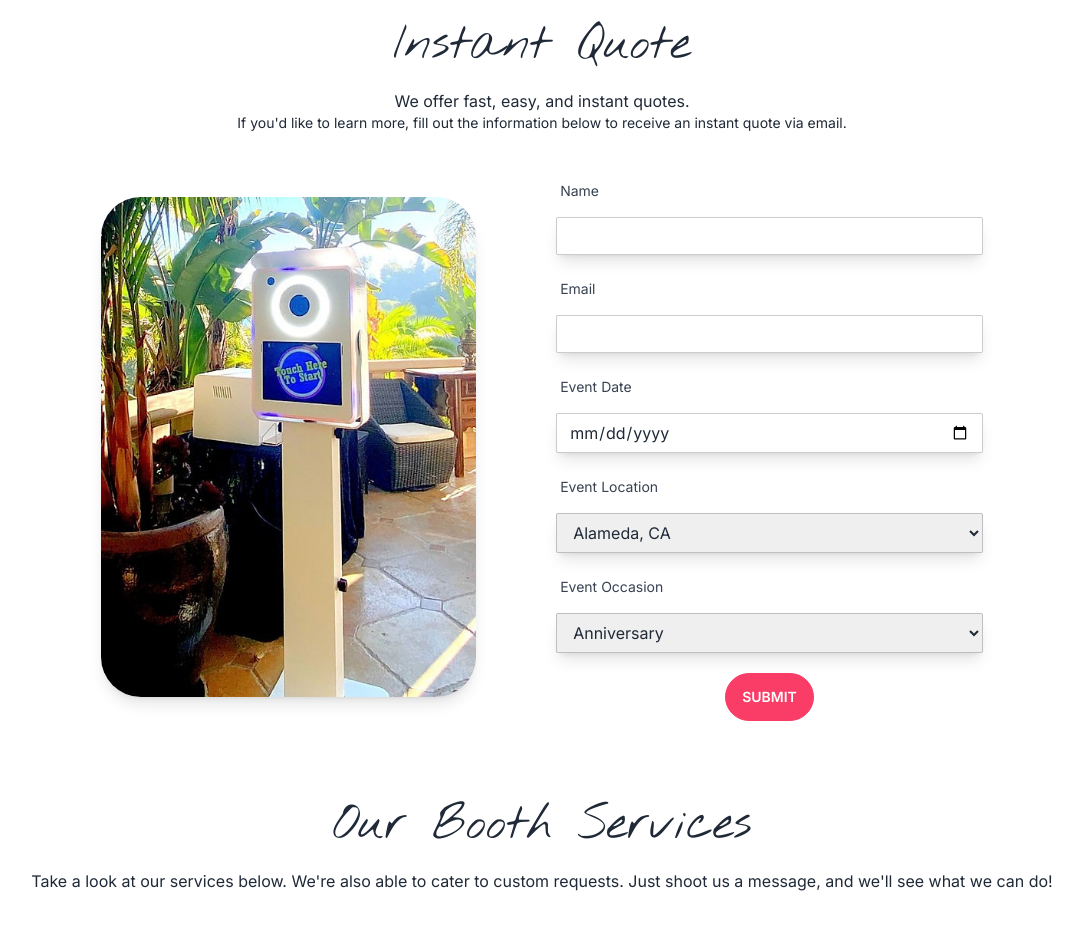
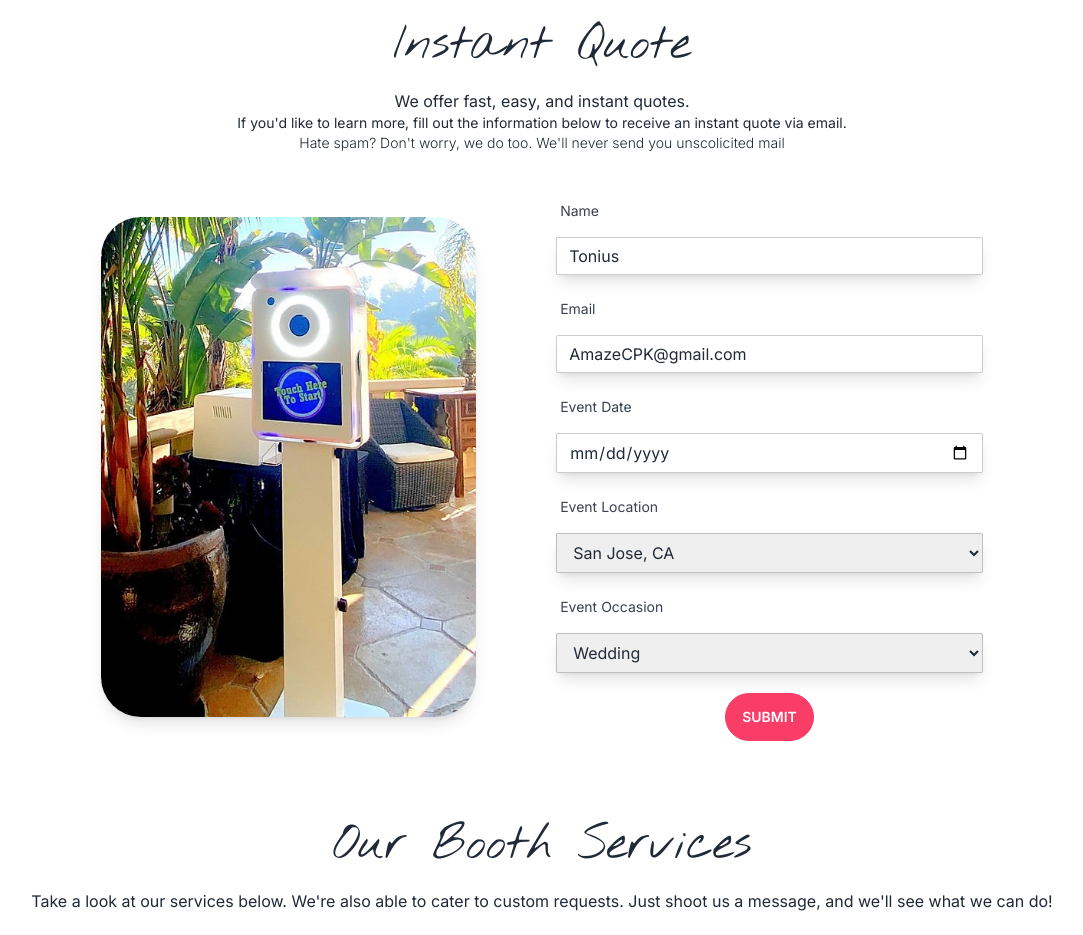
Before and after one commit to ContrerasA/photogram_v2, a Next.js app: page /events/corporate-events in a window 1280 px wide. Shown: the part 4540-5475 px from the top of the page, without its empty margins (98-1181 px from the left). Built offline with nearby package versions, Linux system fonts and the light colour scheme.

Commit message:
contact and quote form updatedw with react-hook-form

```diff
--- a/app/backdrops/page.tsx
+++ b/app/backdrops/page.tsx
@@ -13,10 +13,10 @@ const Gallery = () => {
 		<div className='w-full h-full text-center mt-10'>
 			<p className={`${scriptFont.className} text-6xl mb-5`}>Backdrops</p>
 			<p>Below is a list of backdrops you can choose from for your event</p>
-			<div className='flex flex-col items-center justify-center'>
-				<p className={`${scriptFont.className} text-3xl mt-20`}>Standard Backdrops</p>
+			<div className='flex flex-col items-center justify-center w-3/4 mx-auto'>
+				<p className={`${scriptFont.className} text-5xl mt-20`}>Standard Backdrops</p>
 
-				<div className='flex flex-wrap w-3/4'>
+				<div className='flex flex-wrap justify-center'>
 					{
 						standardBackdrops.map(el => (
 							<div key={el.id} className='flex flex-col items-center p-5'>
@@ -33,9 +33,9 @@ const Gallery = () => {
 			</div>
 
 			<div className='flex flex-col items-center justify-center'>
-				<p className={`${scriptFont.className} text-3xl mt-20`}>Premium Backdrops</p>
+				<p className={`${scriptFont.className} text-5xl mt-20`}>Premium Backdrops</p>
 
-				<div className='flex flex-wrap w-3/4'>
+				<div className='flex justify-center flex-wrap w-3/4'>
 					{
 						premiumBackdrops.map(el => (
 							<div key={el.id} className='flex flex-col items-center p-5'>
--- a/components/Global/RequestQuote.tsx
+++ b/components/Global/RequestQuote.tsx
@@ -1,46 +1,80 @@
 'use client';
 import { scriptFont } from '@/src/Utils/FontUtils'
-import React from 'react'
+import React, { useState } from 'react'
 
 import serviceLocations from '@/src/data/serviceLocations.json'
 import eventOccasions from '@/src/data/eventOccasions.json'
+import { ContactState } from '../about/ContactForm';
+import { useForm } from 'react-hook-form';
+import format from 'date-fns/format';
+import Link from 'next/link';
+import { FaCheck } from 'react-icons/fa';
 
 interface PropTypes {
 	imagePath: string
 }
 
+
 const RequestQuote = (props: PropTypes) => {
+	const [contactState, setContactState] = useState<ContactState>('incomplete');
+	const { register, handleSubmit, watch, formState } = useForm({
+		defaultValues: {
+			name: process.env.NODE_ENV !== 'production' ? 'Tonius' : '',
+			email: process.env.NODE_ENV !== 'production' ? 'AmazeCPK@gmail.com' : '',
+			eventDate: process.env.NODE_ENV !== 'production' ? new Date() : '',
+			eventLocation: process.env.NODE_ENV !== 'production' ? 'San Jose' : '',
+			eventOccasion: process.env.NODE_ENV !== 'production' ? 'Wedding' : '',
+		}
+	});
+
+	const onSubmit = async (data: any) => {
+		setContactState('submitting');
+		data.date = format(new Date(), 'MMMM d, yyy @ h:m:aaa')
+		// let res = await axios.post(`api/contact`, data)
+		console.log(data)
+
+		setTimeout(() => {
+			setContactState('complete');
+		}, 2000);
+	}
+
 	return (
 		<section id='request-quote' className='w-full m-auto flex flex-col items-center mt-20'>
 			<h1 className={`${scriptFont.className} text-5xl my-5`}>Instant Quote</h1>
 			<p className=''>We offer fast, easy, and instant quotes.</p>
 			<p className='text-sm'>If you'd like to learn more, fill out the information below to receive an instant quote via email.</p>
-			<div className="flex flex-col lg:flex-row justify-center lg:space-x-20 mt-10 items-center w-full">
+			<p className='text-sm font-light'>Hate spam? Don't worry, we do too. We'll never send you unscolicited mail</p>
+			<div className="flex flex-col lg:flex-row justify-center lg:space-x-20 mt-10 items-center w-full relative">
 				<img src={props.imagePath} alt="" className='shadow-lg hidden lg:block h-[500px] w-[375px] object-cover lg:rounded-[2.5rem] ' />
-				<form action="" className='w-full max-w-[90vw] lg:w-1/3 '>
+				<form onSubmit={handleSubmit(onSubmit)} className='w-full max-w-[90vw] lg:w-1/3 '>
+
 					<div className="mb-4">
 						<label htmlFor="name" className='label'>Name</label>
-						<input type="text" id='name' name='name' className='input-field' />
+						<input type="text" id='name' required {...register("name")} className='input-field' />
 					</div>
+
 					<div className="mb-4">
 						<label htmlFor="email" className='label'>Email</label>
-						<input type="email" id='email' name='email' className='input-field' />
+						<input type="email" id='email' required {...register("email")} className='input-field' />
 					</div>
+
 					<div className="mb-4">
 						<label htmlFor="eventDate" className='label'>Event Date</label>
-						<input type="date" id='eventDate' name='eventDate' className='input-field' />
+						<input type="date" id='eventDate' required {...register("eventDate")} className='input-field' />
 					</div>
+
 					<div className="mb-4">
 						<label htmlFor="eventLocation" className='label'>Event Location</label>
-						<select name="eventLocation" id="eventLocation" className='input-field'>
+						<select id="eventLocation" required {...register("eventLocation")} className='input-field'>
 							{serviceLocations.map((el, index) => (
 								<option key={index} value={el.city}>{el.city}, {el.state}</option>
 							))}
 						</select>
 					</div>
+
 					<div className="mb-4">
 						<label htmlFor="eventOccasion" className='label'>Event Occasion</label>
-						<select name="eventOccasion" id='eventOccasion' className='input-field'>
+						<select id='eventOccasion' required {...register("eventOccasion")} className='input-field'>
 							{eventOccasions.map((el, index) => (
 								<option key={index} value={el}>{el}</option>
 							))}
@@ -52,6 +86,24 @@ const RequestQuote = (props: PropTypes) => {
 					</div>
 
 				</form>
+
+				{contactState === 'submitting' && (
+
+					<div className="flex flex-col justify-center items-center absolute top-0 left-0 h-full w-full bg-white bg-opacity-90">
+						<div className="animate-spin rounded-full h-32 w-32 border-b-2 border-gray-900">
+						</div>
+						<p className="mt-10 text-xl text-accent font-bold">SUBMITTING...</p>
+					</div>
+				)}
+
+				{contactState === 'complete' && (
+					<div className="flex flex-col justify-center items-center absolute top-0 left-0 h-full w-full bg-white bg-opacity-90">
+						<FaCheck className="h-32 w-32 text-green-300" />
+						<p className="mt-10 text-xl text-accent font-bold">Instant Quote Sent</p>
+						<p className="text-lg">Please check your inbox</p>
+						<Link href="/"><button className="btn btn-primary mt-5">RETURN HOME</button></Link>
+					</div>
+				)}
 			</div>
 		</section>
 	)
--- a/components/about/ContactForm.tsx
+++ b/components/about/ContactForm.tsx
@@ -10,7 +10,7 @@ import Link from 'next/link';
 import {FaCheck} from 'react-icons/fa'
 import { scriptFont } from '@/src/Utils/FontUtils';
 
-type ContactState = 'incomplete' | 'submitting' | 'complete' | 'error';
+export type ContactState = 'incomplete' | 'submitting' | 'complete' | 'error';
 
 const ContactForm = () => {
 	const [contactState, setContactState] = useState<ContactState>('incomplete');
@@ -18,7 +18,7 @@ const ContactForm = () => {
 	const { register, handleSubmit, watch, formState } = useForm({
 		defaultValues: {
 			name: process.env.NODE_ENV !== 'production' ? 'Anthony C' : '',
-			email: process.env.NODE_ENV !== 'production' ? 'test' : '',
+			email: process.env.NODE_ENV !== 'production' ? 'test@gmail.com' : '',
 			message: process.env.NODE_ENV !== 'production' ? 'I was wondering...' : '',
 		}
 	});
@@ -47,15 +47,15 @@ const ContactForm = () => {
 					<form onSubmit={handleSubmit(onSubmit)}>
 						<div className="mb-4">
 							<label htmlFor="name" className='label'>Name</label>
-							<input type="text" id='name' name='name' className='input-field' />
+							<input type="text" id='name' {...register("name")} className='input-field' />
 						</div>
 						<div className="mb-4">
 							<label htmlFor="email" className='label'>Email</label>
-							<input type="email" id='email' name='email' className='input-field' />
+							<input type="email" id='email' {...register("email")} className='input-field' />
 						</div>
 						<div className="mb-4">
 							<label htmlFor="message" className='label'>Message</label>
-							<textarea name='message' id='message' rows={8} className='input-field' />
+							<textarea id='message' rows={8} {...register("message")} className='input-field' />
 						</div>
 						<div className="mb-4 flex justify-center">
 							<input type="submit" className="btn btn-primary" />
--- a/components/home/ServicesDescription.tsx
+++ b/components/home/ServicesDescription.tsx
@@ -21,10 +21,10 @@ const ServicesDescription = () => {
 					Picture Perfect Photo Booth Packages
 				</p>
 
-				<p className="mb-5 text-sm">
+				<p className="mb-5">
 					Welcome to Photohram Booth, where unforgettable memories come to life! With our open-air booths, we capture stunning pictures that beautifully encapsulate the joy and laughter of your guests. From spontaneous snapshots to heartfelt moments, our booths are the perfect addition to any event, ensuring an experience filled with cherished memories that will last a lifetime.
 				</p>
-				<p className=" text-sm">
+				<p className="">
 					At our Photogram Booth, we pride ourselves on delivering excellence through every click. Our state-of-the-art equipment ensures that every picture taken is of the highest quality, capturing the finest details and vibrant colors. Moreover, our dedicated attendants are committed to providing an effortless and stress-free experience, handling all the logistics and ensuring that your guests can focus on enjoying the moment while we take care of the rest.
 				</p>
 			</div>
```
